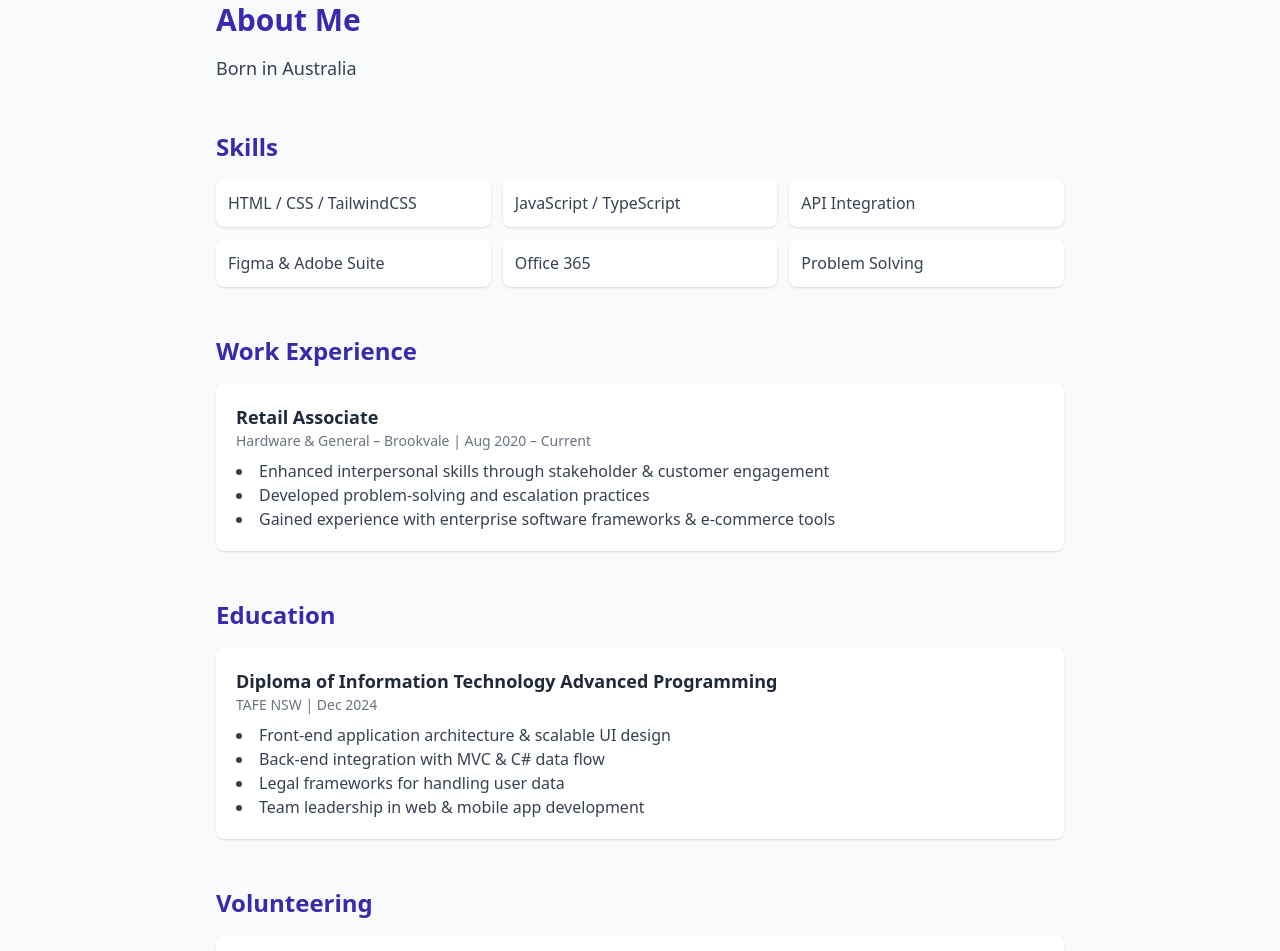
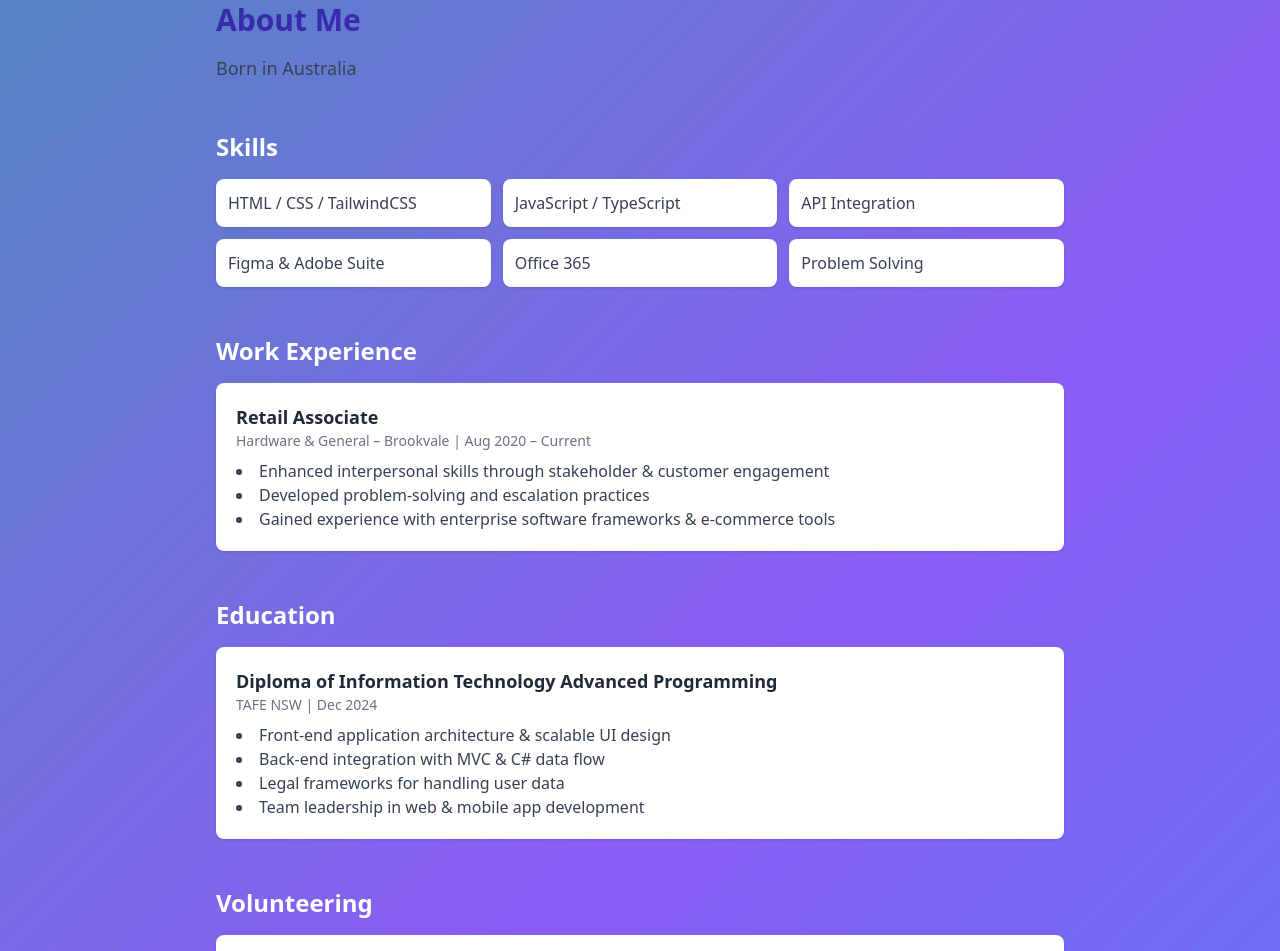
Before and after one commit to Cory-Irwin/AppyPortfolio, a React (Vite) app in the folder Appy_main_portfolio/: page /aboutMePage in a window 1280 px wide. Shown: the part 120-1071 px from the top of the page. Built offline with nearby package versions, Linux system fonts and the light colour scheme; a web font is replaced by a local one.

Commit message:
pushed update to about page
made ambient background more obvious

```diff
--- a/Appy_main_portfolio/src/pages/aboutMePage/aboutMePage.tsx
+++ b/Appy_main_portfolio/src/pages/aboutMePage/aboutMePage.tsx
@@ -6,11 +6,12 @@ import FadeInSection from "../landingpage/components/animations/FadeInSection";
 
 function AboutPage() {
   return (
-      <><AmbientBackground>
+      <>
+
           <Navbar />
 
           <div className="min-h-screen bg-gray-50 text-gray-800">
-              <div className="max-w-4xl mx-auto px-6 py-12">
+            <AmbientBackground>  <div className="max-w-4xl mx-auto px-6 py-12">
                   {/* About Me */}
                      <FadeInSection delay={0}>
                   <section className="mb-12">
@@ -23,7 +24,7 @@ function AboutPage() {
       <FadeInSection delay={300}>
                   {/* Skills */}
                   <section className="mb-12">
-                      <h2 className="text-2xl font-semibold text-indigo-800 mb-4">Skills</h2>
+                      <h2 className="text-2xl font-semibold text-white mb-4">Skills</h2>
                       <ul className="grid grid-cols-2 md:grid-cols-3 gap-3 text-gray-700">
                           <li className="bg-white p-3 shadow-sm rounded-lg">HTML / CSS / TailwindCSS</li>
                           <li className="bg-white p-3 shadow-sm rounded-lg">JavaScript / TypeScript</li>
@@ -37,7 +38,7 @@ function AboutPage() {
                   {/* Experience */}
                         <FadeInSection delay={600}>
                   <section className="mb-12">
-                      <h2 className="text-2xl font-semibold text-indigo-800 mb-4">Work Experience</h2>
+                      <h2 className="text-2xl font-semibold text-white mb-4">Work Experience</h2>
                       <div className="space-y-4">
                           <div className="bg-white p-5 rounded-lg shadow-sm">
                               <h3 className="text-lg font-semibold">Retail Associate</h3>
@@ -54,7 +55,7 @@ function AboutPage() {
                   {/* Education */}
                          <FadeInSection delay={900}>
                   <section className="mb-12">
-                      <h2 className="text-2xl font-semibold text-indigo-800 mb-4">Education</h2>
+                      <h2 className="text-2xl font-semibold text-white mb-4">Education</h2>
                       <div className="bg-white p-5 rounded-lg shadow-sm">
                           <h3 className="text-lg font-semibold">Diploma of Information Technology Advanced Programming</h3>
                           <p className="text-sm text-gray-500">TAFE NSW | Dec 2024</p>
@@ -70,7 +71,7 @@ function AboutPage() {
                   {/* Volunteering */}
                       <FadeInSection delay={1200}>
                   <section>
-                      <h2 className="text-2xl font-semibold text-indigo-800 mb-4">Volunteering</h2>
+                      <h2 className="text-2xl font-semibold text-white mb-4">Volunteering</h2>
                       <ul className="space-y-3 text-gray-700">
                           <li className="bg-white p-3 shadow-sm rounded-lg">Lifeline (July 2023, 2024, 2025)</li>
                           <li className="bg-white p-3 shadow-sm rounded-lg">Mona Vale Art Show</li>
@@ -79,8 +80,8 @@ function AboutPage() {
                   </section>
                   </FadeInSection>
               </div>
-          </div>
-      </AmbientBackground><Footer /></>
+       </AmbientBackground>   </div>
+     <Footer /></>
   );
 }
 
```
